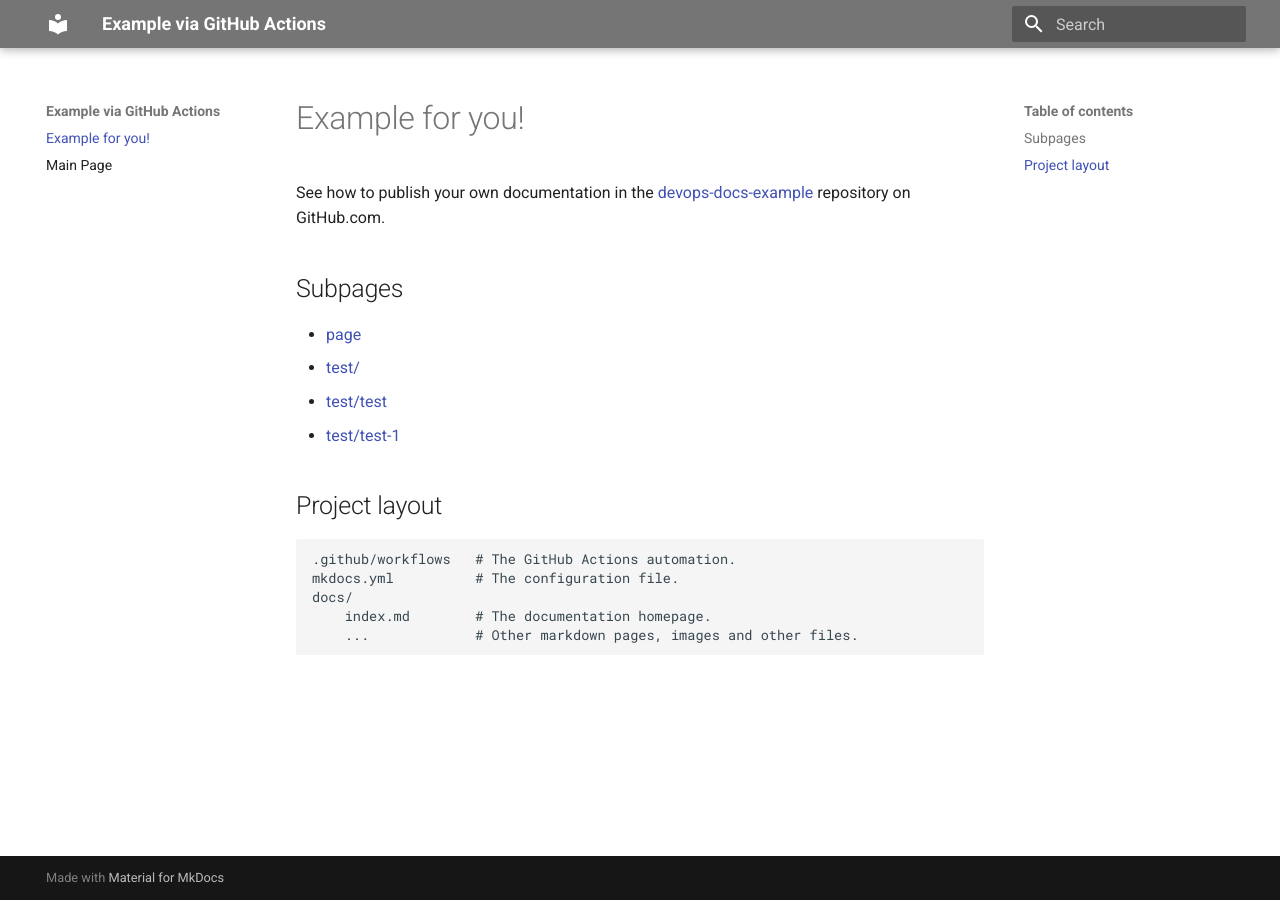
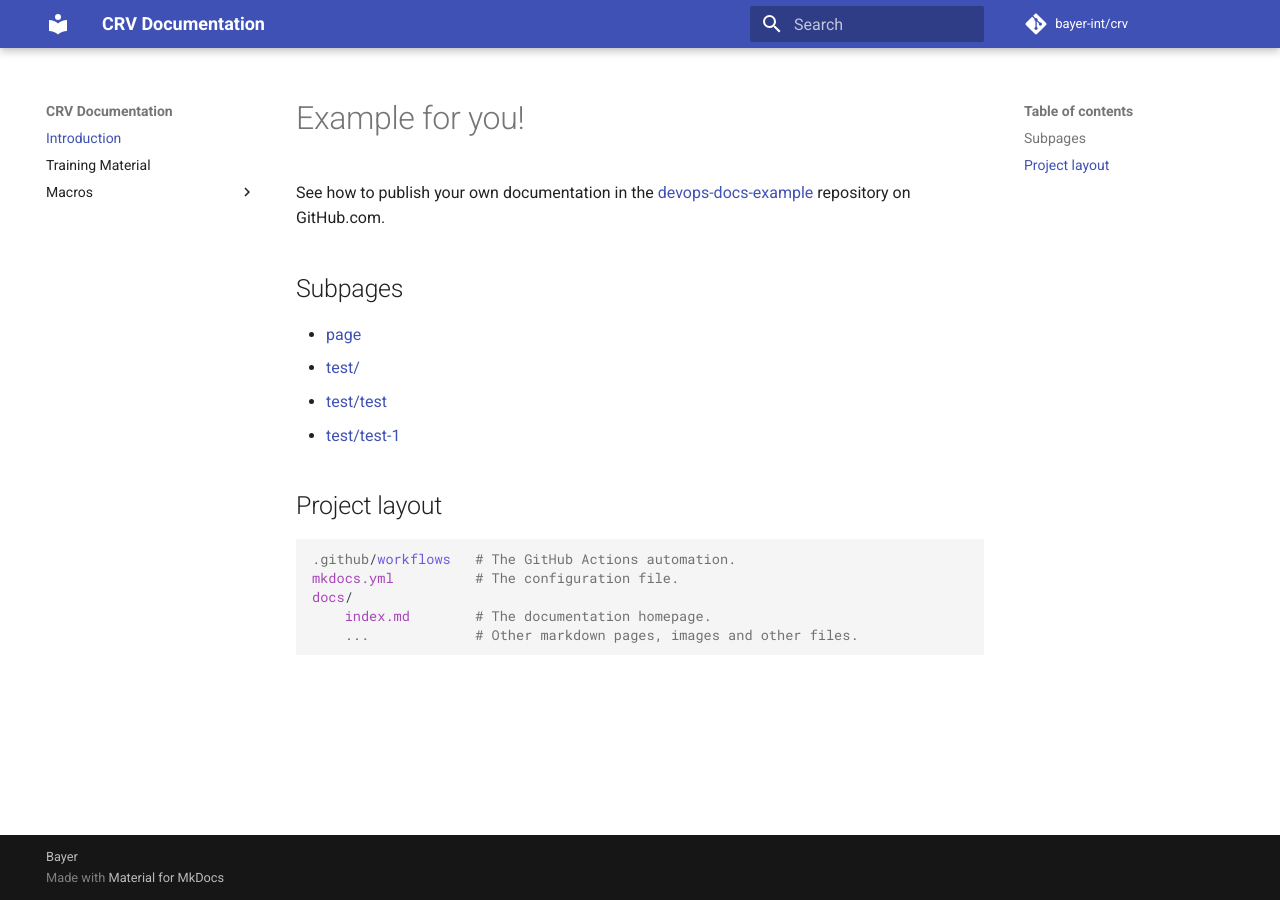
Before and after one commit to BayerPhani/devops-docs, an MkDocs documentation site: the page built from docs/index.md, in a window 1280 px wide. Built offline with MkDocs 1.6.1 and Material for MkDocs 9.7.7, drawn with Linux system fonts in a browser that asks for light colours; comment, search, counter and statistics services are not loaded.

Commit message:
Update mkdocs.yml

```diff
--- a/mkdocs.yml
+++ b/mkdocs.yml
@@ -1,10 +1,56 @@
-site_name: Example via GitHub Actions
+# Project information
+site_name: CRV Documentation
+site_description: CRV Documentation
+site_author: Iraj Mohebalian
+site_url: https://docs.int.bayer.com/crv/
+copyright: Bayer
+
+# Repository
+repo_name: bayer-int/crv
+repo_url: https://github.com/bayer-int/crv
+edit_uri: edit/master/docs
+
+# Configuration
 theme:
-  name: 'material'
-  palette:
-    primary: grey
+  name: material
 
-plugins:
-  - search:
-  - git-revision-date-localized:
-      fallback_to_build_date: true
+# Extensions
+markdown_extensions:
+  - admonition
+  - codehilite
+  - footnotes
+  - extra
+  - pymdownx.magiclink
+  - pymdownx.caret
+  - pymdownx.tilde
+  - pymdownx.superfences:
+      custom_fences:
+        - name: mermaid
+          class: mermaid
+          format: !!python/name:pymdownx.superfences.fence_div_format
+
+# Page tree
+nav:
+  - Introduction: index.md
+  - Training Material: trainings.md
+  - Macros:
+    - CRV_CHECK:
+        - Intro: purpose.md
+        - Requirements: purpose.md
+        - Parameters: crv_chk_parameters.md
+        - Checks and Error handling: crv_chk_error.md
+        - Processing Steps: crv_chk_processing.md
+        - Output Generation: crv_output_generation.md
+        - Status: crv_status.md
+        - Constraints: crv_constraints.md
+        - Publishing: crv_document_finish.md
+        - Appendix A: crv_appendix_a.md
+        - Appendix B: crv_appendix_b.md
+        - Appendix C: crv_appendix_c.md
+        - Appendix D: crv_appendix_d.md
+        - Appendix E: crv_appendix_e.md
+
+extra_css:
+  - assets/css/style.css
+extra_javascript:
+  - assets/js/mermaid.min.js
```
